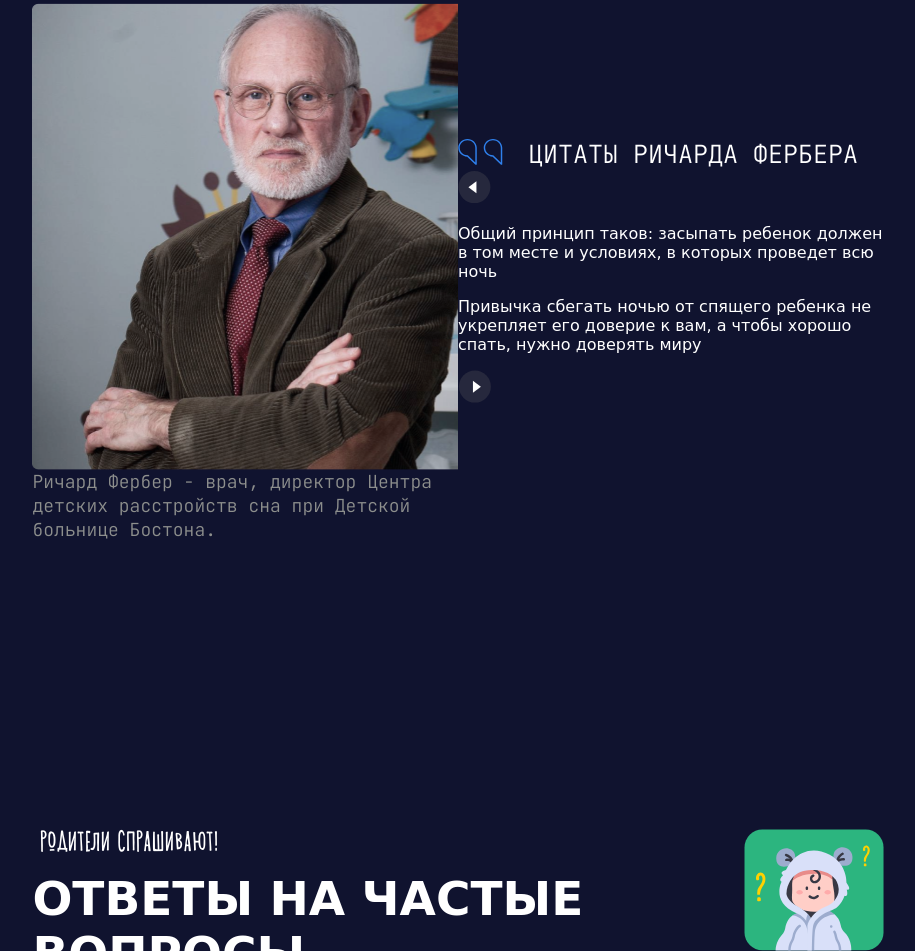
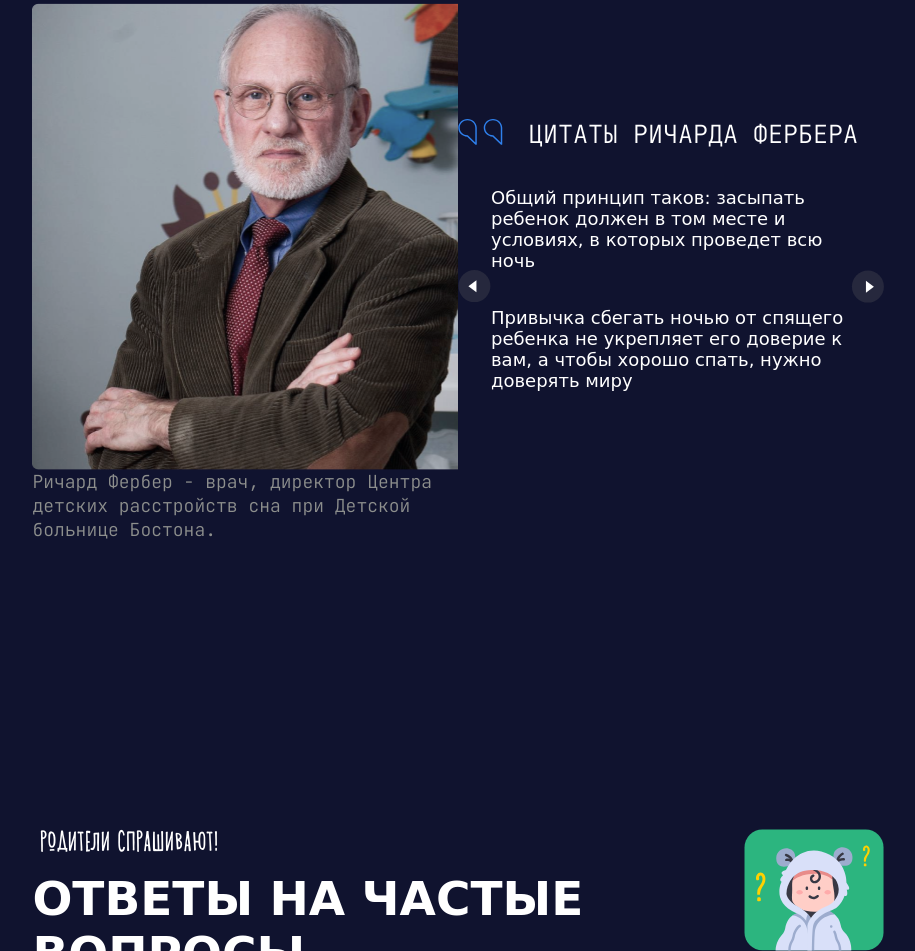
Before and after one commit to LoveBosikova/sleepBabySleep, a website built with webpack: page src/index.html in a window 1280 px wide. Shown: the part 2828-3779 px from the top of the page, without its empty margins (182-1097 px from the left). Built offline with nearby package versions, Linux system fonts and the light colour scheme; a web font is replaced by a local one.

Commit message:
добавила стили для кнопок для переключения цитат

```diff
--- a/src/sass/main.scss
+++ b/src/sass/main.scss
@@ -533,7 +533,19 @@ body {
     &__quote {
         width: 50%;
 
-        .quotes-current {
+        .quotes__current {
+            @include flex-space-around-center;
+
+            .btnQoutes {
+                #qoutesBackward {
+                    margin-right: 2em;
+                }
+
+                #quotesForward {
+                    margin-left: 2em;
+                }
+            }
+
             .quote {
                 @include belota-400-18;
                 margin-bottom: 2em;
--- a/src/sass/mixins.scss
+++ b/src/sass/mixins.scss
@@ -151,3 +151,9 @@
     display: flex;
     justify-content: start;
 }
+
+@mixin flex-space-around-center {
+    display: flex;
+    justify-content: space-around;
+    align-items: center;
+}
```
